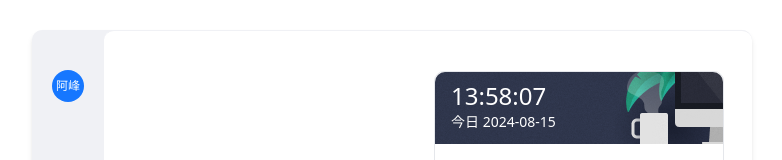
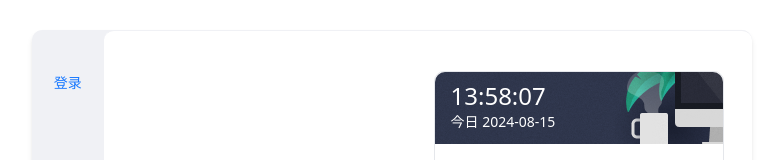
Before and after one commit to FineChen1812/peerchat-space, a Vue app in the folder client/: page /home in a window 1280 px wide. Shown: the part 130-290 px from the top of the page, without its empty margins (248-1030 px from the left). Built offline with nearby package versions, Linux system fonts and the light colour scheme.

Commit message:
💄 登录页

```diff
--- a/client/src/modules/router/permission.ts
+++ b/client/src/modules/router/permission.ts
@@ -1,4 +1,3 @@
-
 import router from './base'
 import { getToken } from '~/utils/cookie'
 
--- a/client/src/views/Home/index.vue
+++ b/client/src/views/Home/index.vue
@@ -4,7 +4,8 @@ import { getCurrentDateTime } from '~/utils/util'
 
 const time = ref('')
 const date = ref('')
-let timer = null
+const router = useRouter()
+let timer:ReturnType<typeof setInterval> | null = null
 
 onMounted(() => {
   timer = setInterval(() => {
@@ -14,14 +15,22 @@ onMounted(() => {
   }, 1000)
 })
 
+onBeforeUnmount(() => {
+  if (timer) clearInterval(timer)
+})
+
+const login = () => {
+  router.push('/login')
+}
+
 </script>
 <template>
   <div class="w-full h-full flex justify-center items-center">
     <div class="w-[720px] h-[480px] shadow-md rounded-[10px] bg-[#f0f1f5] flex">
       <div class="h-full w-[75px] text-center flex p-[20px] pt-[40px] flex-col justify-between">
         <div>
-          <!-- 登录 -->
-          <a-avatar class="text-white bg-[#1677ff]">阿峰</a-avatar>
+          <span class="text-sm text-[#1677ff] cursor-pointer" @click="login">登录</span>
+          <!-- <a-avatar class="text-white bg-[#1677ff]">阿峰</a-avatar> -->
         </div>
         <div><SettingOutlined /></div>
       </div>
```
